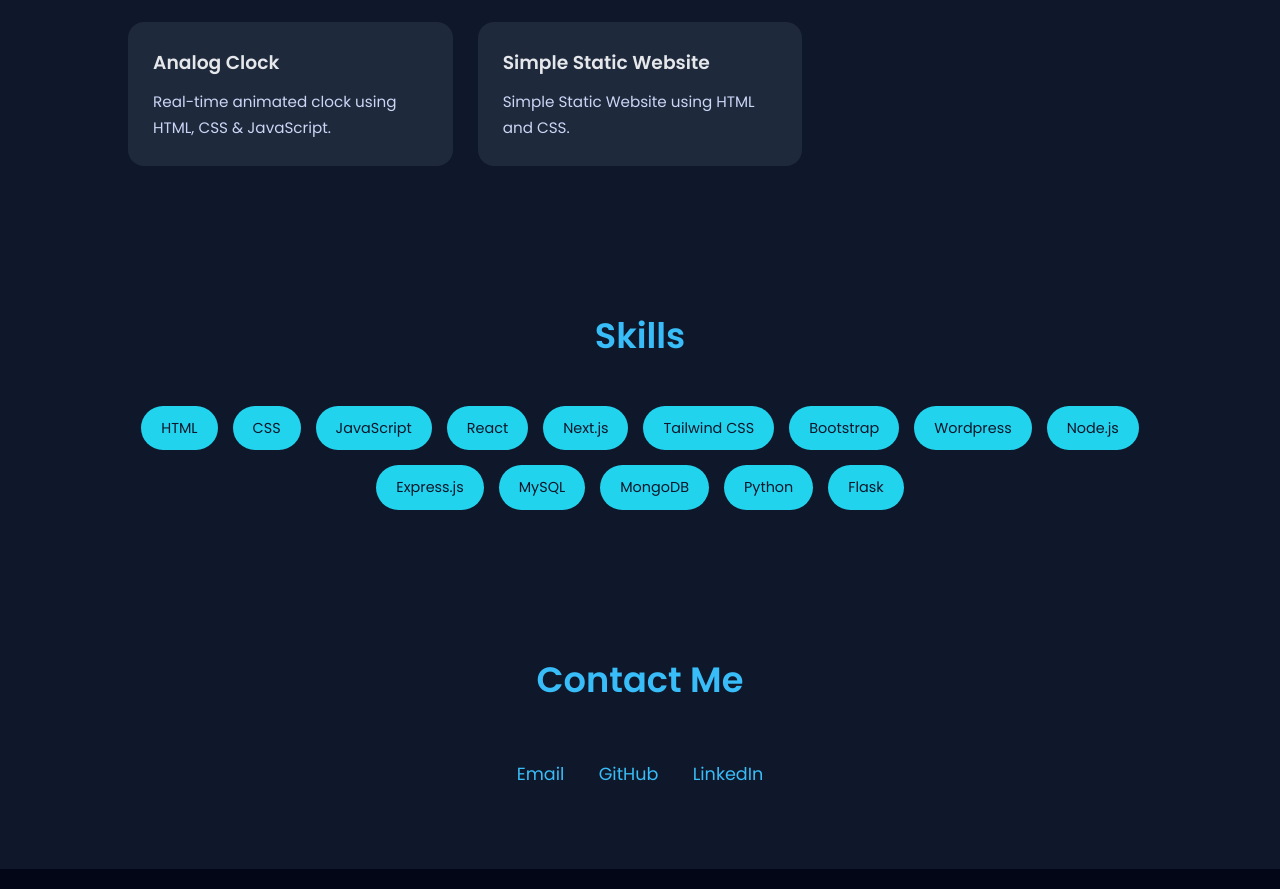
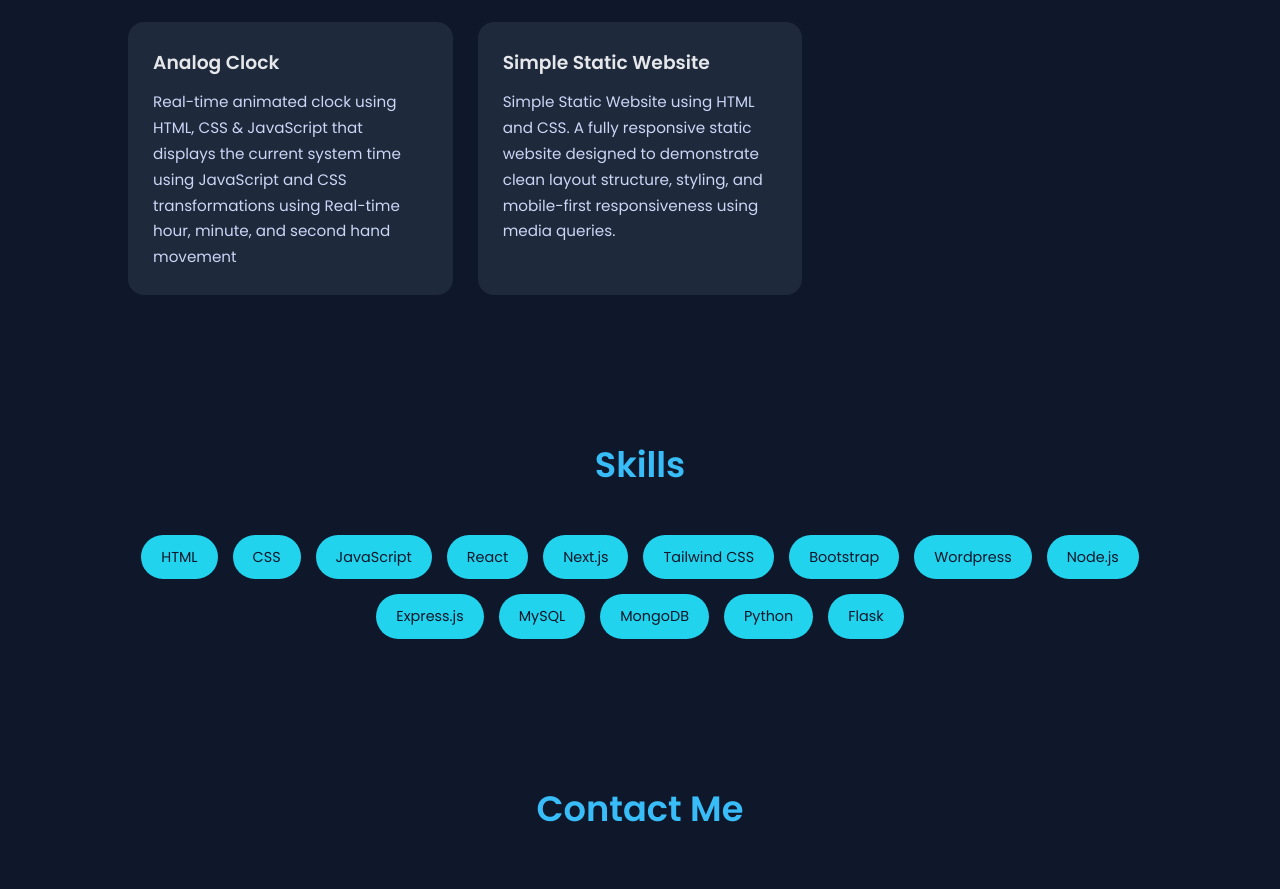
Before and after one commit to sheban-ansari/My-Portfolio, a plain HTML site: page index.html in a window 1280 px wide. Shown: the part 1508-2397 px from the top of the page. Drawn offline with Linux system fonts and the light colour scheme.

Commit message:
Update index.html

```diff
--- a/index.html
+++ b/index.html
@@ -73,14 +73,14 @@
                 <a href="https://analog-clock-tawny-five.vercel.app/">
                     <h3>Analog Clock</h3>
                 </a>
-                <p>Real-time animated clock using HTML, CSS & JavaScript.</p>
+                <p>Real-time animated clock using HTML, CSS & JavaScript that displays the current system time using JavaScript and CSS transformations using Real-time hour, minute, and second hand movement</p>
             </div>
 
             <div class="card">
                 <a href="https://static-website-pi-ten.vercel.app/">
                     <h3>Simple Static Website</h3>
                 </a>
-                <p>Simple Static Website using HTML and CSS.</p>
+                <p>Simple Static Website using HTML and CSS. A fully responsive static website designed to demonstrate clean layout structure, styling, and mobile-first responsiveness using media queries.</p>
             </div>
         </div>
     </section>
```
